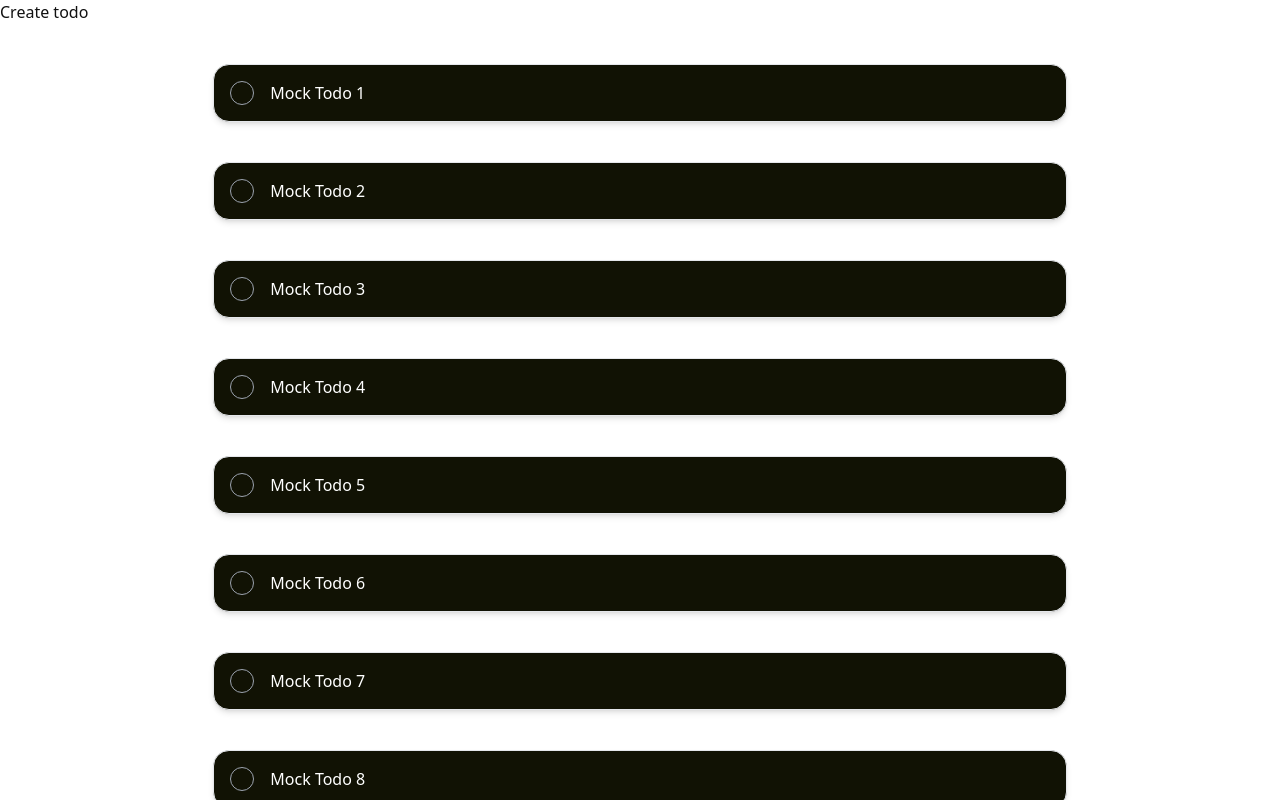
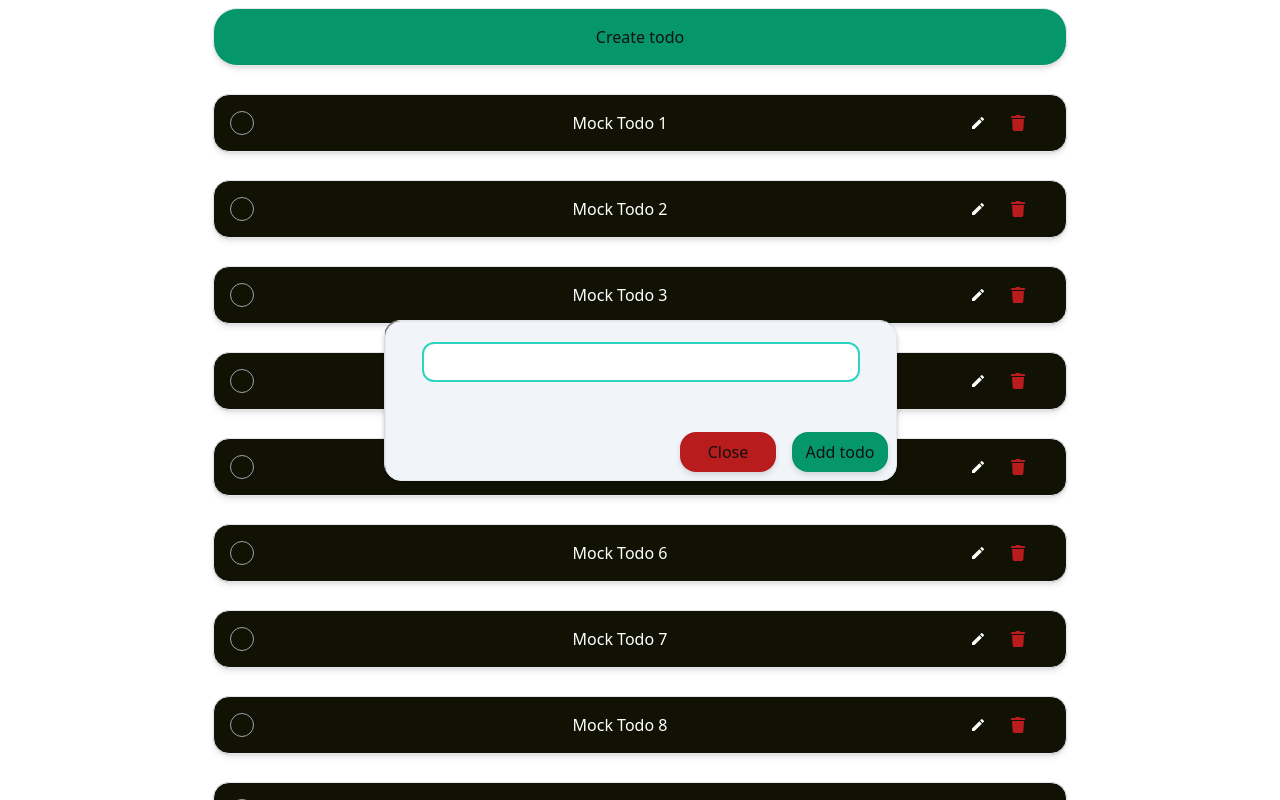
Before and after one commit to Nike682631/royale-todo, a React (Vite) app: page / in a window 1280 px wide. Both pictures are taken after a click on the button "Create todo". Shown: the top 800 px of the page. Built offline with nearby package versions, Linux system fonts and the light colour scheme.

Commit message:
feat: added create and edit todo functionality with some animations

```diff
--- a/src/App.tsx
+++ b/src/App.tsx
@@ -1,38 +1,150 @@
 import { toJS } from 'mobx';
 import { observer } from 'mobx-react';
-import { useState } from 'react';
-import { TodoStore } from './TodoStore.ts';
+import React, { useState } from 'react';
+import ConfettiExplosion, { ConfettiProps } from 'react-confetti-explosion';
+import { FaCheck, FaTrash } from 'react-icons/fa';
+import { MdClose, MdModeEdit } from 'react-icons/md';
+import { Todo, TodoStore } from './TodoStore.ts';
 
 const todoStore = new TodoStore();
 todoStore.loadTodos(); //Loads todos
 
+type EditMode = {
+  index: number;
+  isEditing: boolean;
+};
+
 function App() {
   const [open, setOpen] = useState(false);
+  const [description, setDescription] = useState('');
+  const [isExploding, setIsExploding] = React.useState(false);
+  const [editMode, setIsEditMode] = React.useState<EditMode>({
+    index: 0,
+    isEditing: false,
+  });
+
+  const largeProps: ConfettiProps = {
+    force: 0.8,
+    duration: 3000,
+    particleCount: 300,
+    width: 1600,
+    colors: ['#041E43', '#1471BF', '#5BB4DC', '#FC027B', '#66D805'],
+  };
 
   return (
-    <div>
-      <div className={`${!open && 'hidden'}`} id="add-todo-modal">
+    <div className="flex flex-col gap-3">
+      {/* <ConfettiEffect /> */}
+      {isExploding && <ConfettiExplosion {...largeProps} />}
+      <div
+        className={`transition-opacity transition-transform ${open ? 'translate-y-0 opacity-100' : '-translate-y-full opacity-0'} fixed inset-0 z-20 flex min-h-[20vh] w-[40vw] justify-center gap-4 self-center justify-self-center rounded-2xl border bg-slate-100 p-5 drop-shadow-md`}
+        id="add-todo-modal"
+      >
         <div className="fixed inset-0 z-10 backdrop-brightness-50"></div>
-        <div className="w-40vh absolute z-20 h-[30vh]">
-          <button onClick={() => setOpen(false)}>close</button>
+        <div
+          className={`transition-opacity ${open ? 'opacity-100' : 'opacity-0'} absolute inset-0 z-20 flex min-h-[20vh] w-[40vw] justify-center gap-4 self-center justify-self-center rounded-2xl border bg-slate-100 p-5 drop-shadow-md`}
+        >
+          <input
+            className="mx-4 h-10 w-full rounded-xl border-2 border-teal-400 p-2 text-black"
+            value={description}
+            onChange={(e) => setDescription(e.target.value)}
+          />
+          <div className="absolute bottom-2 right-2 flex items-center justify-center gap-4">
+            <button
+              className="flex w-24 items-center justify-center rounded-2xl bg-red-700 p-2 drop-shadow-md"
+              onClick={() => {
+                setDescription('');
+                setOpen(false);
+              }}
+            >
+              Close
+            </button>
+            <button
+              className="flex w-24 items-center justify-center rounded-2xl bg-emerald-600 p-2 drop-shadow-md"
+              onClick={() => {
+                todoStore.createTodo(new Todo(description));
+                setDescription('');
+                setIsExploding(true);
+                setTimeout(() => {
+                  setIsExploding(false);
+                }, 2000);
+                setOpen(false);
+              }}
+            >
+              Add todo
+            </button>
           </div>
         </div>
-      <button onClick={() => setOpen(false)}>Create todo</button>
-      {todoStore.todos.map((todo) => (
+      </div>
+      <div className="flex w-full justify-center">
+        <button
+          className="my-2 flex w-8/12 justify-center rounded-3xl border border-gray-200 bg-emerald-600 p-4 shadow-md dark:border-neutral-600"
+          onClick={() => setOpen(true)}
+        >
+          Create todo
+        </button>
+      </div>
+      {todoStore.todos.map((todo, index) => (
         <div
-          className="mx-auto my-8 mt-10 flex w-8/12 rounded rounded-2xl border border-gray-200 bg-[#111204] p-4 shadow-md dark:border-neutral-600"
+          className="mx-auto my-2 flex w-8/12 justify-between rounded-2xl border border-gray-200 bg-[#111204] p-4 shadow-md dark:border-neutral-600"
           key={toJS(todo.id)}
         >
+          {!(editMode.isEditing && editMode.index === index) && (
             <button
               className={`mr-4 flex h-6 w-6 items-center justify-center rounded-full border border-gray-400 ${todo.finished && 'bg-lime-600'}`}
               onClick={() => todo.toggle()}
             >
               {todo.finished && <span className="text-black">&#10004;</span>}
             </button>
+          )}
+          {editMode.isEditing && editMode.index === index ? (
+            <input
+              className="mx-4 h-9 w-full rounded-xl border-2 border-teal-400 p-2 text-black"
+              onChange={(e) => setDescription(e.target.value)}
+            />
+          ) : (
             <div
               className={`text-white ${todo.finished && 'text-gray-400 line-through'}`}
             >
               {toJS(todo.description)}
+            </div>
+          )}
+          <div className="flex items-center justify-center">
+            {editMode.isEditing && editMode.index === index ? (
+              <div className="flex items-center">
+                <button
+                  className={`mr-4 flex h-3 w-3 items-center`}
+                  onClick={() => {
+                    setIsEditMode({ index, isEditing: false });
+                    todo.editDescription(description);
+                    setDescription('');
+                  }}
+                >
+                  <FaCheck className="text-lime-700	" />
+                </button>
+                <button
+                  className={`mr-4 flex h-4 w-4 items-center`}
+                  onClick={() => {
+                    setIsEditMode({ index, isEditing: false });
+                    setDescription('');
+                  }}
+                >
+                  <MdClose className="text-red-700	" />
+                </button>
+              </div>
+            ) : (
+              <button
+                className={`mr-4 flex h-6 w-6 items-center`}
+                onClick={() => setIsEditMode({ index, isEditing: true })}
+              >
+                <MdModeEdit className="text-white" />
+              </button>
+            )}
+            <button
+              className={`mr-4 flex h-6 w-6 items-center`}
+              onClick={() => todoStore.removeTodo(todo)}
+            >
+              <FaTrash className="text-red-700	" />
+            </button>
           </div>
         </div>
       ))}
--- a/src/TodoStore.ts
+++ b/src/TodoStore.ts
@@ -43,10 +43,8 @@ class TodoStore {
     }
   }
 
-  createTodo(description: string) {
-    const todo = new Todo(description);
-    this.todos.push(todo);
-    return todo;
+  createTodo(todo: Todo) {
+    this.todos.unshift(todo);
   }
 
   removeTodo(todo: Todo) {
```
Also changed, not shown: package.json (+6 -3 lines), 1 other file (tests, documents, lock files or other folders). Lines whose indentation alone changed are shown as unchanged.
